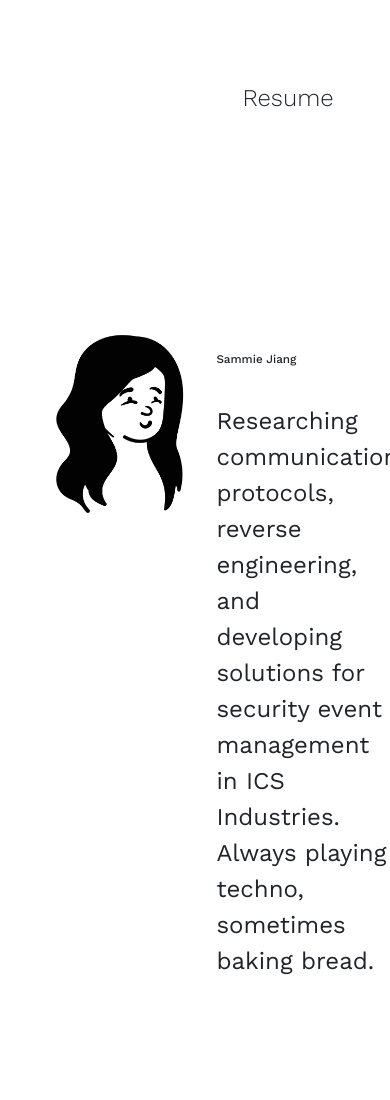
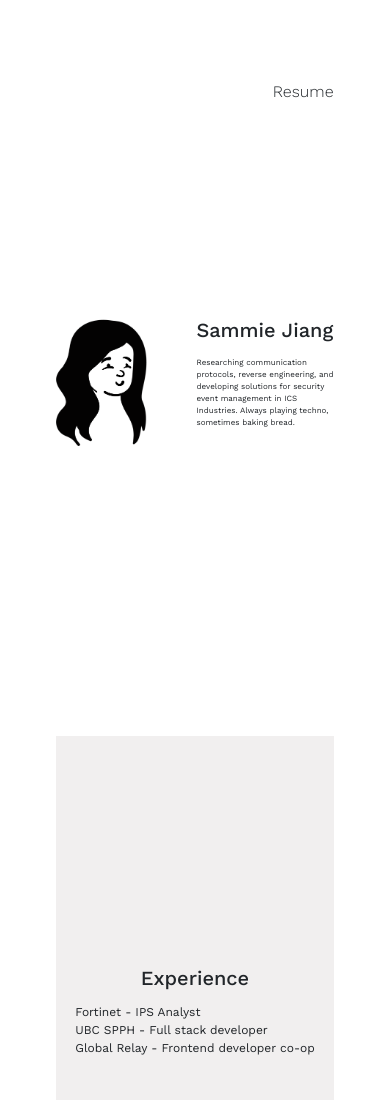
Before and after one commit to sammiej/sammiej.github.io, a plain HTML site: page index.html in a window 390 px wide. Shown: the top 1100 px of the page. Drawn offline with nearby package versions, Linux system fonts and the light colour scheme.

Commit message:
Make sizes responsive

```diff
--- a/index.html
+++ b/index.html
@@ -33,7 +33,7 @@
           <h2>Researching communication protocols, reverse engineering, and developing solutions for security event management in ICS Industries. Always playing techno, sometimes baking bread.</h2>
         </div>
       </div>
-      <div class="row-body-2 flex-nowrap">
+      <div class="row-body-2">
         <div class="experience">
           <h1>Experience</h1>
         </div>
@@ -45,7 +45,7 @@
           </ul>
         </div>
       </div>
-      <div class="row-body-3 flex-nowrap">
+      <div class="row-body-3">
         <div class="experience">
           <h1>Skills</h1>
         </div>
--- a/style.css
+++ b/style.css
@@ -52,6 +52,25 @@ ul {
   display: inline-block;
 }
 
+
+@media screen and (max-width: 991px) {
+  .row-header li {
+    font-size: 20px;
+  }
+}
+
+@media screen and (max-width: 767px) {
+  .row-header li {
+    font-size: 18px;
+  }
+}
+
+@media screen and (max-width: 479px) {
+  .row-header li {
+    font-size: 16px;
+  }
+}
+
 .row-header span {
   position: relative;
   display: block;
@@ -96,19 +115,21 @@ span:hover:after {
 .row-body-1 {
   display: flex;
   padding-top: 208px;
-  padding-bottom: 261px;
+  padding-bottom: 290px;
   width: 85%;
   margin: auto;
 }
 
-img {
-  max-width: 128px;
+.profile-image img {
+  width: 65%;
 }
+
 .profile-normal {
   position: relative;
   top: 0;
   left: 0;
 }
+
 .profile-heart {
   position: absolute;
   top: 0;
@@ -117,6 +138,7 @@ img {
   transition: opacity .15s .10s ease-out;
   will-change: opacity;
 }
+
 .profile-heart.is-visible {
   opacity: 1;
 }
@@ -124,7 +146,7 @@ img {
 .profile-image {
   position: relative;
   width: 15%;
-  min-width: 160px;
+  min-width: 140px;
   max-width: 308px;
 }
 
@@ -133,7 +155,7 @@ img {
 }
 
 .about h1 {
-  font-size: 3vw; /* 48px */
+  font-size: 48px;
   font-weight: 500;
   line-height: 64px;
   margin-top: 3px;
@@ -146,9 +168,43 @@ img {
   line-height: 36px;
 }
 
+@media screen and (max-width: 991px) {
+  .about h1 {
+    font-size: 36px;
+    line-height: 54px;
+  }
+  .about h2 {
+    font-size: 20px;
+    line-height: 30px;
+  }
+}
+
+@media screen and (max-width: 767px) {
+  .about h1 {
+    font-size: 28px;
+    line-height: 42px;
+  }
+  .about h2 {
+    font-size: 16px;
+    line-height: 24px;
+  }
+}
+
+@media screen and (max-width: 479px) {
+  .about h1 {
+    font-size: 20px;
+    line-height: 30px;
+  }
+  .about h2 {
+    font-size: 8px;
+    line-height: 12px;
+  }
+}
+
 /* Page 2 Body */
 .row-body-2 {
   display: flex;
+  flex-wrap: wrap;
   align-items: center;
   padding-top: 230px;
   padding-bottom: 150px;
@@ -157,14 +213,41 @@ img {
   background-color: #F1EFEF;
 }
 
-.experience {
-  width: 50%;
+.experience, .experience-list {
+  width: 46%;
   text-align: center;
+  margin-left: 2%;
+  margin-right: 2%;
 }
 
-.experience-list {
-  width: 50%;
-  text-align: center;
+@media screen and (max-width: 991px) {
+  .experience h1 {
+    font-size: 28px;
+  }
+}
+
+@media screen and (max-width: 767px) {
+  .experience h1 {
+    font-size: 24px;
+  }
+  .experience {
+    margin-bottom: 5px;
+  }
+  .experience, .experience-list {
+    width: 100%;
+  }
+  .experience-list li {
+    font-size: 14px;
+  }
+}
+
+@media screen and (max-width: 479px) {
+  .experience h1 {
+    font-size: 20px;
+  }
+  .experience-list li {
+    font-size: 12px;
+  }
 }
 
 .experience-list ul {
@@ -174,6 +257,7 @@ img {
 
 .row-body-3 {
   display: flex;
+  flex-wrap: wrap;
   align-items: center;
   padding-top: 150px;
   padding-bottom: 230px;
@@ -202,13 +286,57 @@ img {
   margin-bottom: 0;
 }
 
+@media screen and (max-width: 991px) {
+  .location h3 {
+    font-size: 14px;
+  }
+}
+
+@media screen and (max-width: 767px) {
+  .location h3 {
+    font-size: 12px;
+  }
+}
+
+@media screen and (max-width: 479px) {
+  .location h3 {
+    font-size: 10px;
+  }
+}
+
 .social-media {
   width: 50%;
   display: inline-block;
   text-align: right;
 }
 
+.social-media a:hover {
+  color: white;
+}
+
 .social-media img {
   padding-left: 24px;
   max-height: 18px;
 }
+
+
+@media screen and (max-width: 991px) {
+  .social-media img {
+    padding-left: 16px;
+    max-height: 14px;
+  }
+}
+
+@media screen and (max-width: 767px) {
+  .social-media img {
+    padding-left: 8px;
+    max-height: 12px;
+  }
+}
+
+@media screen and (max-width: 479px) {
+  .social-media img {
+    padding-left: 4px;
+    max-height: 10px;
+  }
+}
```
Also changed, not shown: assets/favicon-share.png (deleted).
